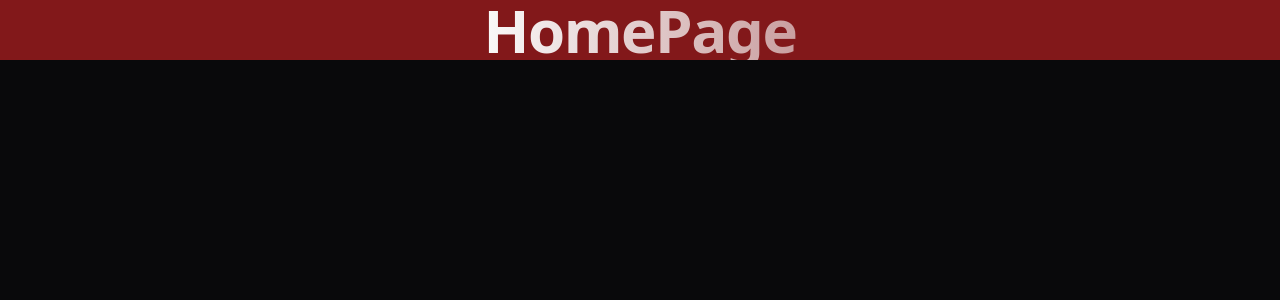
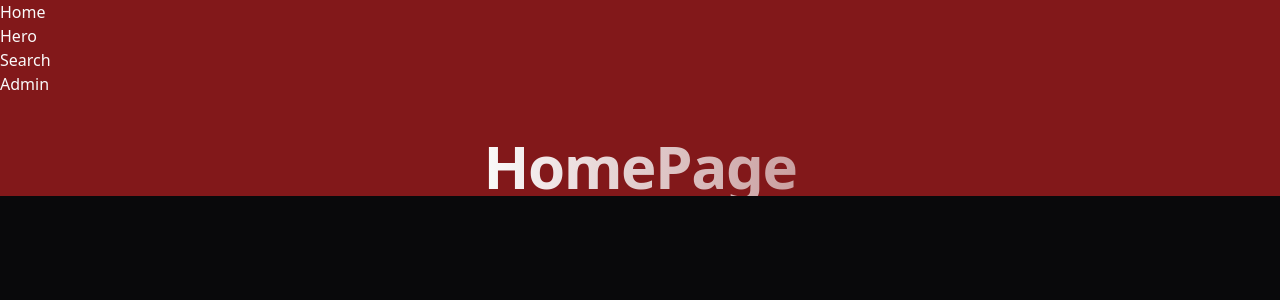
Before and after one commit to PatricioOsorio/course-react-desde-cero, a React (Vite) app in the folder 05-heroes-app/: page / in a window 1280 px wide. Shown: the top 300 px of the page. Built offline with nearby package versions, Linux system fonts and the light colour scheme.

Commit message:
feat: (Sección 13 - Single Page Application - SPA) Lazy Load - Carga perezosa

```diff
--- a/05-heroes-app/src/admin/pages/AdminPage.tsx
+++ b/05-heroes-app/src/admin/pages/AdminPage.tsx
@@ -1,7 +1,9 @@
-export const AdminPage = () => {
+const AdminPage = () => {
   return (
     <article className="page">
       <h1>AdminPage</h1>
     </article>
   );
 };
+
+export default AdminPage;
--- a/05-heroes-app/src/heroes/home/HomePage.tsx
+++ b/05-heroes-app/src/heroes/home/HomePage.tsx
@@ -1,7 +1,9 @@
-export const HomePage = () => {
+const HomePage = () => {
   return (
     <article className="page">
       <h1>HomePage</h1>
     </article>
   );
 };
+
+export default HomePage;
--- a/05-heroes-app/src/heroes/layouts/HeroesLayout.tsx
+++ b/05-heroes-app/src/heroes/layouts/HeroesLayout.tsx
@@ -1,9 +1,34 @@
-import { Outlet } from 'react-router';
+import { Link, Outlet } from 'react-router';
 
 export const HeroesLayout = () => {
   return (
-    <article className='bg-red-900'>
-      <Outlet />
+    <article className="bg-red-900">
+      <ul>
+        <li>
+          <Link to="/" viewTransition>
+            Home
+          </Link>
+        </li>
+        <li>
+          <Link to="/heroes/1" viewTransition>
+            Hero
+          </Link>
+        </li>
+        <li>
+          <Link to="/search" viewTransition>
+            Search
+          </Link>
+        </li>
+        <li>
+          <Link to="/admin" viewTransition>
+            Admin
+          </Link>
+        </li>
+      </ul>
+
+      <section className='mt-10'>
+        <Outlet />
+      </section>
     </article>
   );
 };
--- a/05-heroes-app/src/heroes/pages/HeroPage.tsx
+++ b/05-heroes-app/src/heroes/pages/HeroPage.tsx
@@ -1,7 +1,9 @@
-export const HeroPage = () => {
+const HeroPage = () => {
   return (
     <article className="page">
       <h1>HeroPage</h1>
     </article>
   );
 };
+
+export default HeroPage;
--- a/05-heroes-app/src/heroes/search/SearchPage.tsx
+++ b/05-heroes-app/src/heroes/search/SearchPage.tsx
@@ -1,7 +1,9 @@
-export const SearchPage = () => {
+const SearchPage = () => {
   return (
     <article className="page">
       <h1>SearchPage</h1>
     </article>
   );
 };
+
+export default SearchPage;
--- a/05-heroes-app/src/router/app.router.tsx
+++ b/05-heroes-app/src/router/app.router.tsx
@@ -1,11 +1,14 @@
 import { createBrowserRouter, Navigate } from 'react-router';
+import { lazy } from 'react';
 
 import { AdminLayout } from '@/admin/layouts/AdminLayout';
-import { AdminPage } from '@/admin/pages/AdminPage';
 import { HeroesLayout } from '@/heroes/layouts/HeroesLayout';
-import { HeroPage } from '@/heroes/pages/HeroPage';
-import { HomePage } from '@/heroes/home/HomePage';
-import { SearchPage } from '@/heroes/search/SearchPage';
+
+const HomePage = lazy(() => import('@/heroes/home/HomePage'));
+const HeroPage = lazy(() => import('@/heroes/pages/HeroPage'));
+const SearchPage = lazy(() => import('@/heroes/search/SearchPage'));
+
+const AdminPage = lazy(() => import('@/admin/pages/AdminPage'));
 
 export const appRouter = createBrowserRouter(
   [
```
